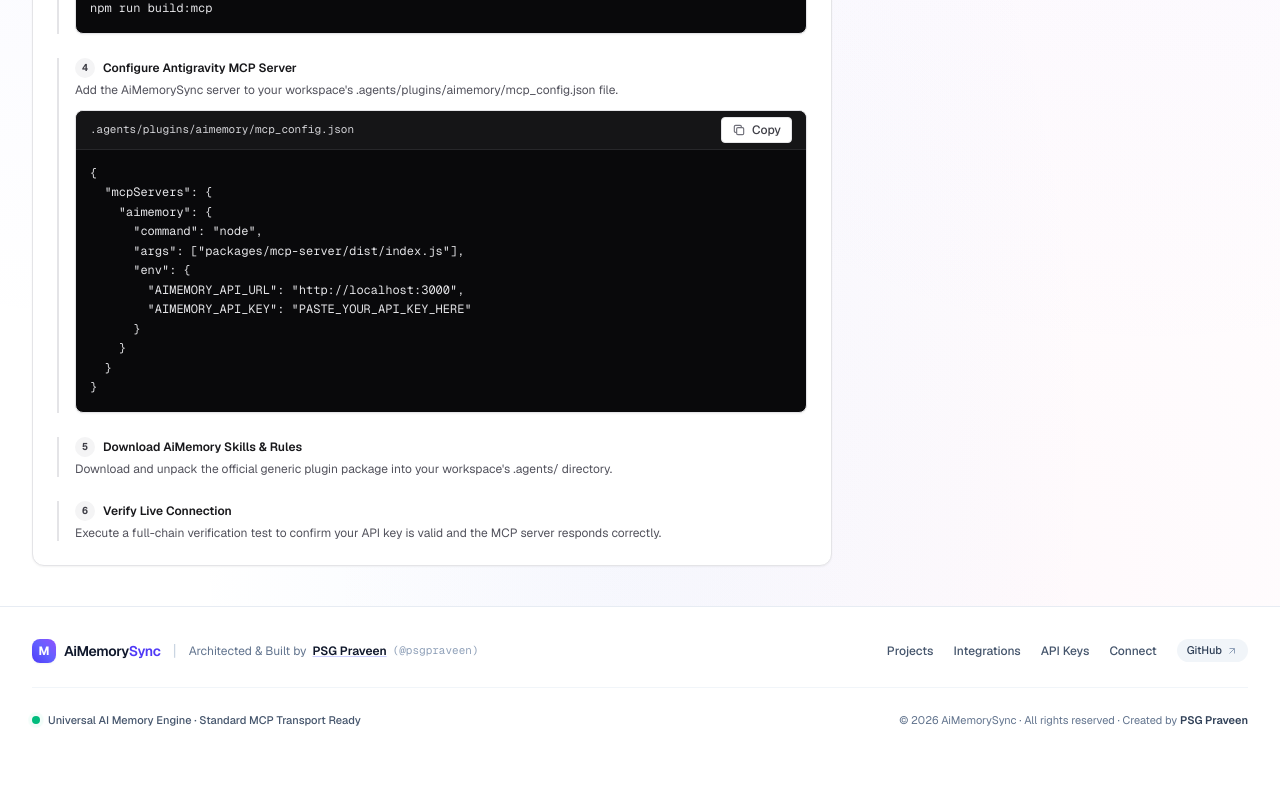
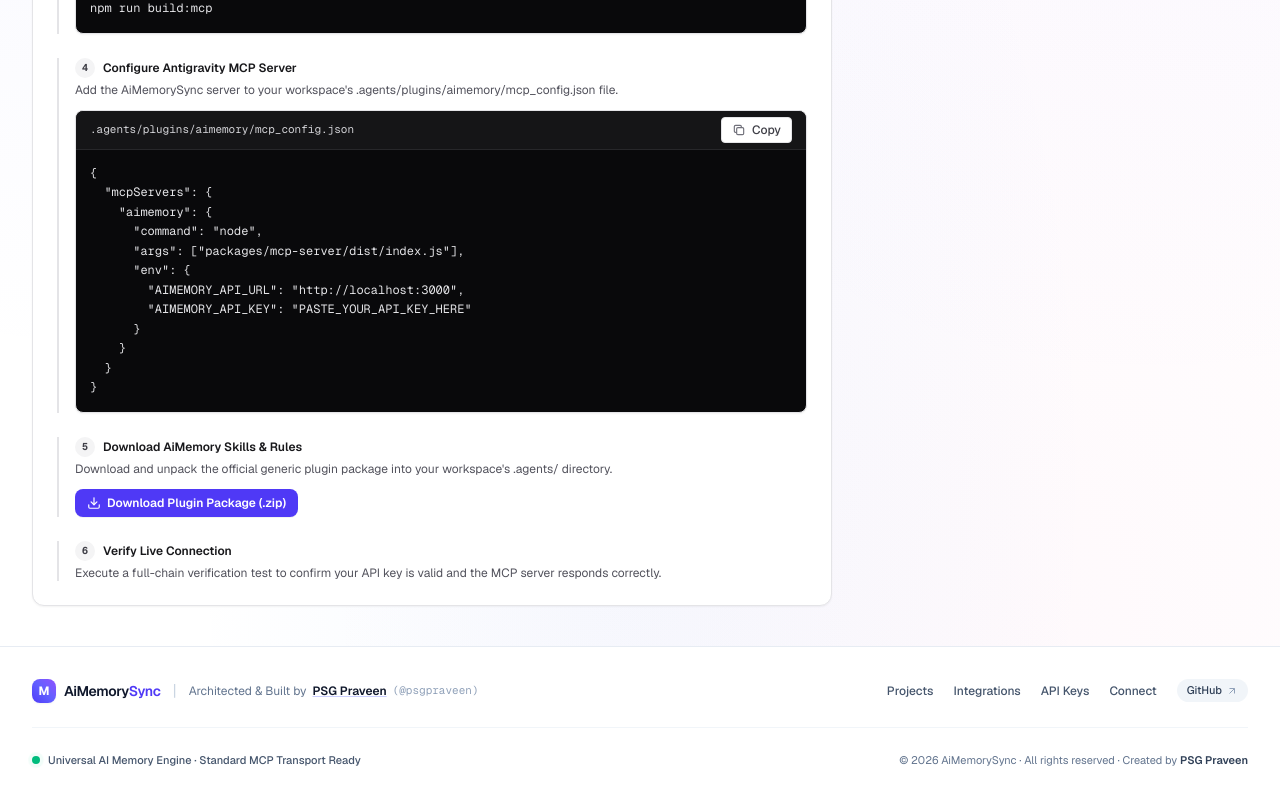
Before and after one commit to psgpraveen/AiMemorySync, a Next.js app: page /integrations/antigravity in a window 1280 px wide. Shown: the part 815-1615 px from the top of the page. Before the commit the page ends 1575 px from the top, so only its background shows below. Built offline with nearby package versions, Linux system fonts and the light colour scheme; no server answers.

Commit message:
feat(integrations): enable 1-click VSIX extension download for VS Code and Cursor

```diff
--- a/src/app/api/integrations/[integrationId]/download/route.ts
+++ b/src/app/api/integrations/[integrationId]/download/route.ts
@@ -12,7 +12,27 @@
   try {
     const { integrationId } = await context.params;
 
-    if (integrationId.toLowerCase() !== "antigravity") {
+    const id = integrationId.toLowerCase();
+
+    if (id === "vscode") {
+      const vsixPath = path.resolve(
+        process.cwd(),
+        "packages/vscode-extension/releases/aimemory-vscode-0.1.2.vsix"
+      );
+      if (fs.existsSync(vsixPath)) {
+        const buffer = fs.readFileSync(vsixPath);
+        return new NextResponse(buffer, {
+          status: 200,
+          headers: {
+            "Content-Type": "application/vsix",
+            "Content-Disposition": 'attachment; filename="aimemory-vscode-0.1.2.vsix"',
+            "Cache-Control": "public, max-age=3600",
+          },
+        });
+      }
+    }
+
+    if (id !== "antigravity") {
       throw new ValidationError(
         `Direct plugin download is currently not supported for '${integrationId}'`
       );
--- a/src/app/integrations/[integrationId]/page.tsx
+++ b/src/app/integrations/[integrationId]/page.tsx
@@ -120,6 +120,22 @@
                         />
                       </div>
                     )}
+                    {step.actionButton && step.actionButton.href && (
+                      <div className="mt-3">
+                        <a
+                          href={step.actionButton.href}
+                          download
+                          className="inline-flex items-center gap-1.5 rounded-lg bg-indigo-600 px-3 py-1.5 text-xs font-semibold text-white shadow-2xs hover:bg-indigo-700 transition cursor-pointer"
+                        >
+                          <svg className="h-3.5 w-3.5" viewBox="0 0 24 24" fill="none" stroke="currentColor" strokeWidth="2" strokeLinecap="round" strokeLinejoin="round">
+                            <path d="M21 15v4a2 2 0 0 1-2 2H5a2 2 0 0 1-2-2v-4" />
+                            <polyline points="7 10 12 15 17 10" />
+                            <line x1="12" y1="15" x2="12" y2="3" />
+                          </svg>
+                          <span>{step.actionButton.label}</span>
+                        </a>
+                      </div>
+                    )}
                   </div>
                 ))}
               </div>
--- a/src/lib/integrations/providers/vscode.ts
+++ b/src/lib/integrations/providers/vscode.ts
@@ -23,11 +23,17 @@
     {
       id: "install-extension",
       stepNumber: 1,
-      title: "Install VSIX Extension",
-      description: "Install the packaged VSIX extension directly into VS Code.",
+      title: "Download & Install VSIX Extension",
+      description:
+        "Download the pre-packaged VSIX installer and install it directly into VS Code or Cursor.",
+      actionButton: {
+        label: "Download VSIX Extension (v0.1.2)",
+        href: "/api/integrations/vscode/download",
+        actionType: "download",
+      },
       codeSnippet: {
         language: "bash",
-        code: "code --install-extension packages/vscode-extension/aimemory-vscode-0.1.0.vsix",
+        code: "code --install-extension aimemory-vscode-0.1.2.vsix",
         filename: "terminal",
       },
     },
```
